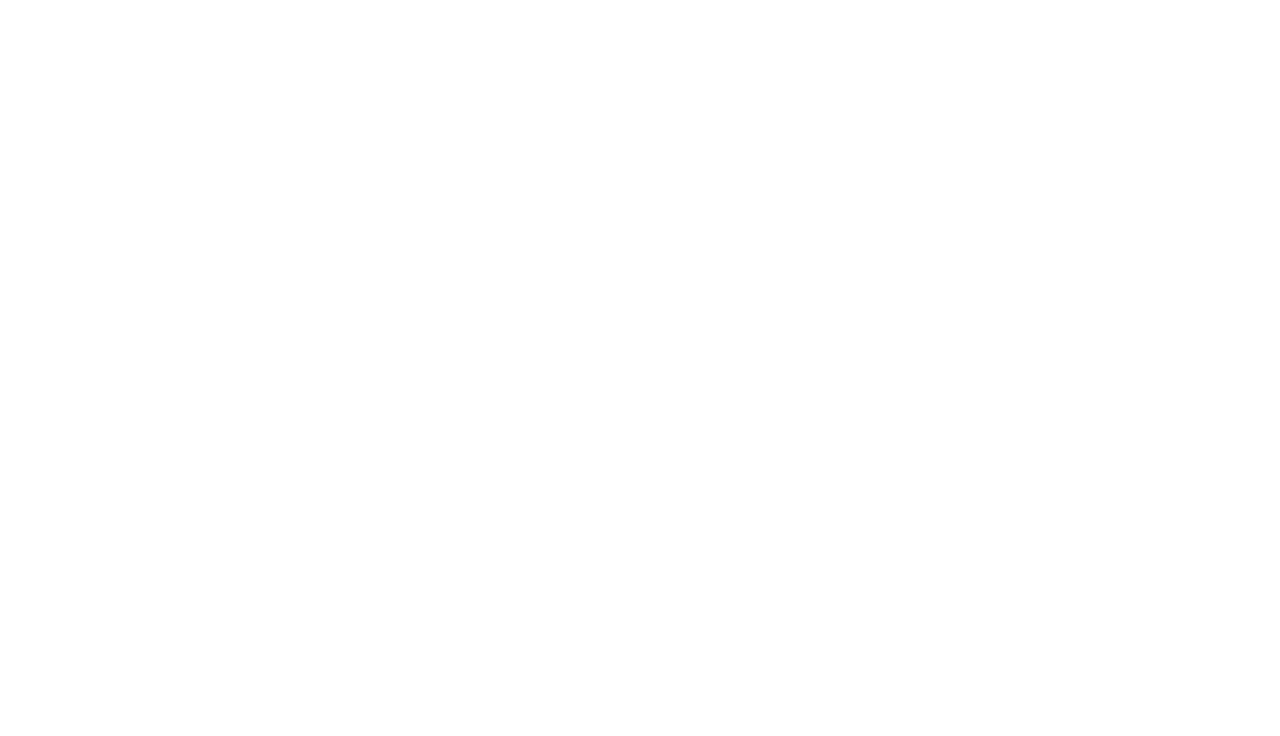
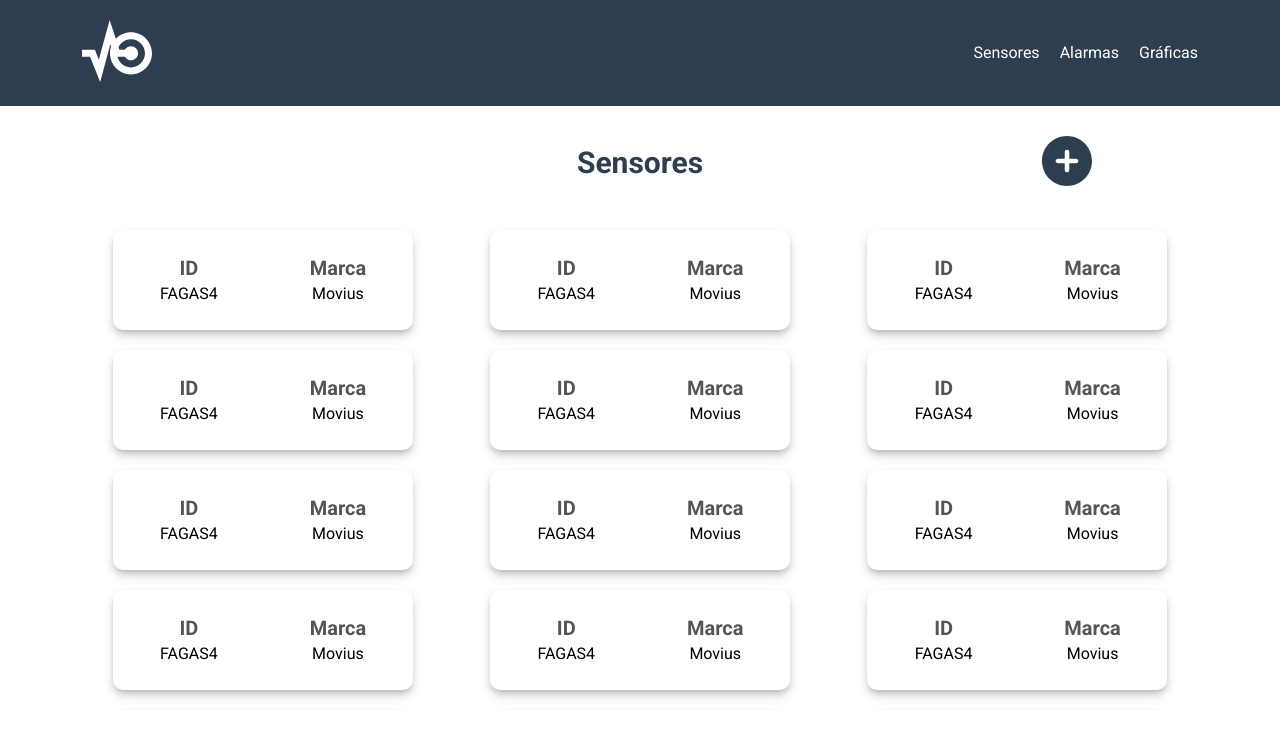
Before and after one commit to HectorGerardoZV/arquitecturaProyecto_02, a React (Vite) app in the folder ui-client/: page /admin/sensors in a window 1280 px wide. Before the commit this address had no page. Shown: the top 736 px of the page. Built offline with nearby package versions, Linux system fonts and the light colour scheme.

Commit message:
Sensors Page in progress

```diff
--- a/ui-client/src/components/header/Header.jsx
+++ b/ui-client/src/components/header/Header.jsx
@@ -13,7 +13,7 @@
                 </div>
 
                 <nav className="navegation">
-                    <Link to={"/admin"}>Sensores</Link>
+                    <Link to={"sensors"}>Sensores</Link>
                     <Link to={"/admin"}>Alarmas</Link>
                     <Link to={"/admin"}>Gráficas</Link>
                 </nav>
--- /dev/null
+++ b/ui-client/src/components/sensorCard/SensorCard.css
@@ -0,0 +1,29 @@
+.sensorCard{
+    border-radius: 1rem;
+    box-shadow: var(--shadow);
+    width: 30rem;
+    height: 10rem;
+    text-align: center;
+    display: flex;
+    justify-content: center;
+    align-items: center;
+    margin: 0 auto;
+    cursor: pointer;
+    transition: .2s ease;
+}
+
+.sensorCard:hover{
+    box-shadow: var(--shadow-hover);
+}
+
+
+
+.colorHead{
+    color: var(--color-text);
+    font-weight: bold;
+    font-size: 2rem;
+}
+
+.tableSensor{
+    width: 100%;
+}
--- /dev/null
+++ b/ui-client/src/components/sensorCard/SensorCard.jsx
@@ -0,0 +1,24 @@
+
+import "./SensorCard.css"
+const SensorCard = () => {
+    return (
+        <div className="sensorCard">
+            <table className="tableSensor">
+                <thead>
+                    <tr className="colorHead">
+                        <td>ID</td>
+                        <td>Marca</td>
+                    </tr>
+                </thead>
+                <tbody>
+                    <tr>
+                        <td>FAGAS4</td>
+                        <td>Movius</td>
+                    </tr>
+                </tbody>
+            </table>
+        </div>
+    )
+}
+
+export default SensorCard
--- a/ui-client/src/index.css
+++ b/ui-client/src/index.css
@@ -6,7 +6,8 @@
   --color-input: #EDEDED;
   --color-white: #FFFF;
   --color-text: #555555;
-  --shadow:  0px 5px 77px rgba(0, 0, 0, 0.11), 0px 0.626078px 9.64159px rgba(0, 0, 0, 0.055);
+  --shadow: rgba(50, 50, 93, 0.25) 0px 6px 12px -2px, rgba(0, 0, 0, 0.3) 0px 3px 7px -3px;
+  --shadow-hover: rgba(0, 0, 0, 0.3) 0px 19px 38px, rgba(0, 0, 0, 0.22) 0px 15px 12px;
 }
 
 
--- /dev/null
+++ b/ui-client/src/pages/sensorsPage/SensorsPage.css
@@ -0,0 +1,46 @@
+.informationSection{
+    display: grid;
+    grid-template-columns: repeat(3,1fr);
+    align-items: center;
+    justify-content: center;
+    text-align: center;
+    margin-top: 3rem;
+}
+
+.titleSection{
+    font-size: 3rem;
+    color: var(--color-main);
+}
+
+.buttonAdd {
+    border: none;
+    background-color: transparent;
+    cursor: pointer;
+}
+
+.buttonAdd img{
+    width: 5rem;
+}
+
+
+.sesorsSection{
+    padding: 2rem;
+    margin-top: 2rem;
+    display: grid;
+    grid-template-columns: repeat(3,1fr);
+    overflow-y: scroll;
+    height: 50rem;
+    gap: 2rem;
+
+    background-color: var(--color-white);
+}
+
+.sesorsSection::-webkit-scrollbar {
+    background-color: transparent;
+  }
+.sesorsSection::-webkit-scrollbar-thumb {
+    background-color: var(--color-main);    /* color of the scroll thumb */
+    border-radius: 1rem;
+    height: 5rem;
+    width: 1rem;
+  }
--- /dev/null
+++ b/ui-client/src/pages/sensorsPage/SensorsPage.jsx
@@ -0,0 +1,53 @@
+
+import SensorCard from "../../components/sensorCard/SensorCard"
+import ButtonAdd from "../../img/Vector.svg"
+
+
+
+
+import "./SensorsPage.css"
+const SensorsPage = () => {
+  return (
+    <section>
+      <div className="informationSection">
+        <div></div>
+        <h1 className="titleSection">Sensores</h1>
+
+        <div>
+          <button className="buttonAdd">
+            <img src={ButtonAdd} alt="" />
+          </button>
+        </div>
+
+      </div>
+
+      <section className="sesorsSection container">
+        <SensorCard />
+        <SensorCard />
+        <SensorCard />
+        <SensorCard />
+        <SensorCard />
+        <SensorCard />
+        <SensorCard />
+        <SensorCard />
+        <SensorCard />
+
+        <SensorCard />
+        <SensorCard />
+        <SensorCard />
+        <SensorCard />
+        <SensorCard />
+        <SensorCard />
+        <SensorCard />
+        <SensorCard />
+        <SensorCard />
+      </section>
+
+
+
+
+    </section>
+  )
+}
+
+export default SensorsPage
--- a/ui-client/src/router/RouterApp.jsx
+++ b/ui-client/src/router/RouterApp.jsx
@@ -1,16 +1,17 @@
-import {BrowserRouter as Router, Routes, Route} from "react-router-dom"
+import { BrowserRouter as Router, Routes, Route } from "react-router-dom"
 import Login from "../pages/login/Login"
 import MasterPage from "../pages/materPage/MasterPage"
+import SensorsPage from "../pages/sensorsPage/SensorsPage"
 
 const RouterApp = () => {
   return (
     <Router>
-        <Routes>
-            <Route path="/" element={<Login/>}/>
-            <Route path="/admin" element={<MasterPage/>}>
-
-            </Route>
-        </Routes>
+      <Routes>
+        <Route path="/" element={<Login />} />
+        <Route path="/admin" element={<MasterPage />}>
+          <Route path="sensors" element={<SensorsPage />} />
+        </Route>
+      </Routes>
     </Router>
   )
 }
```
